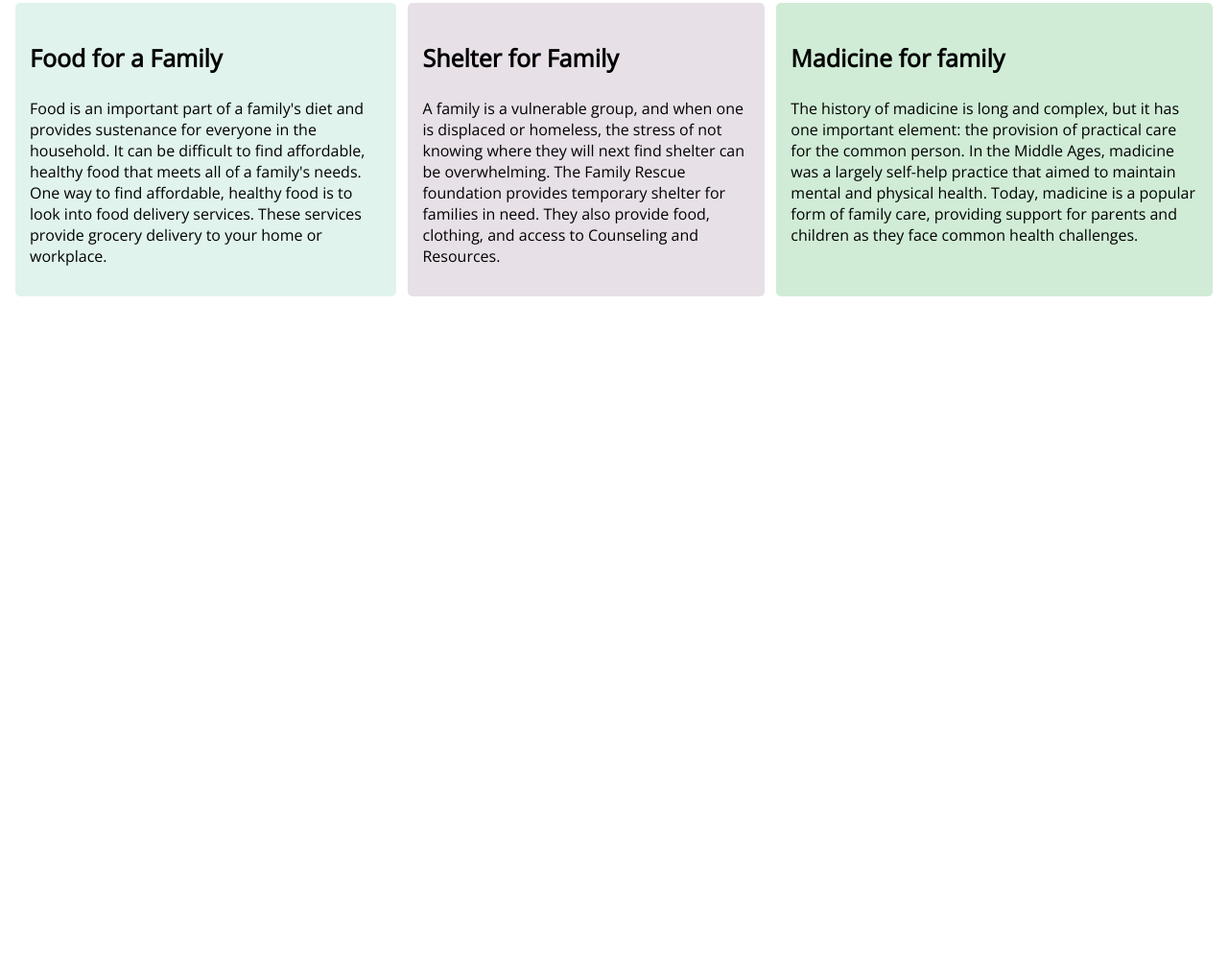
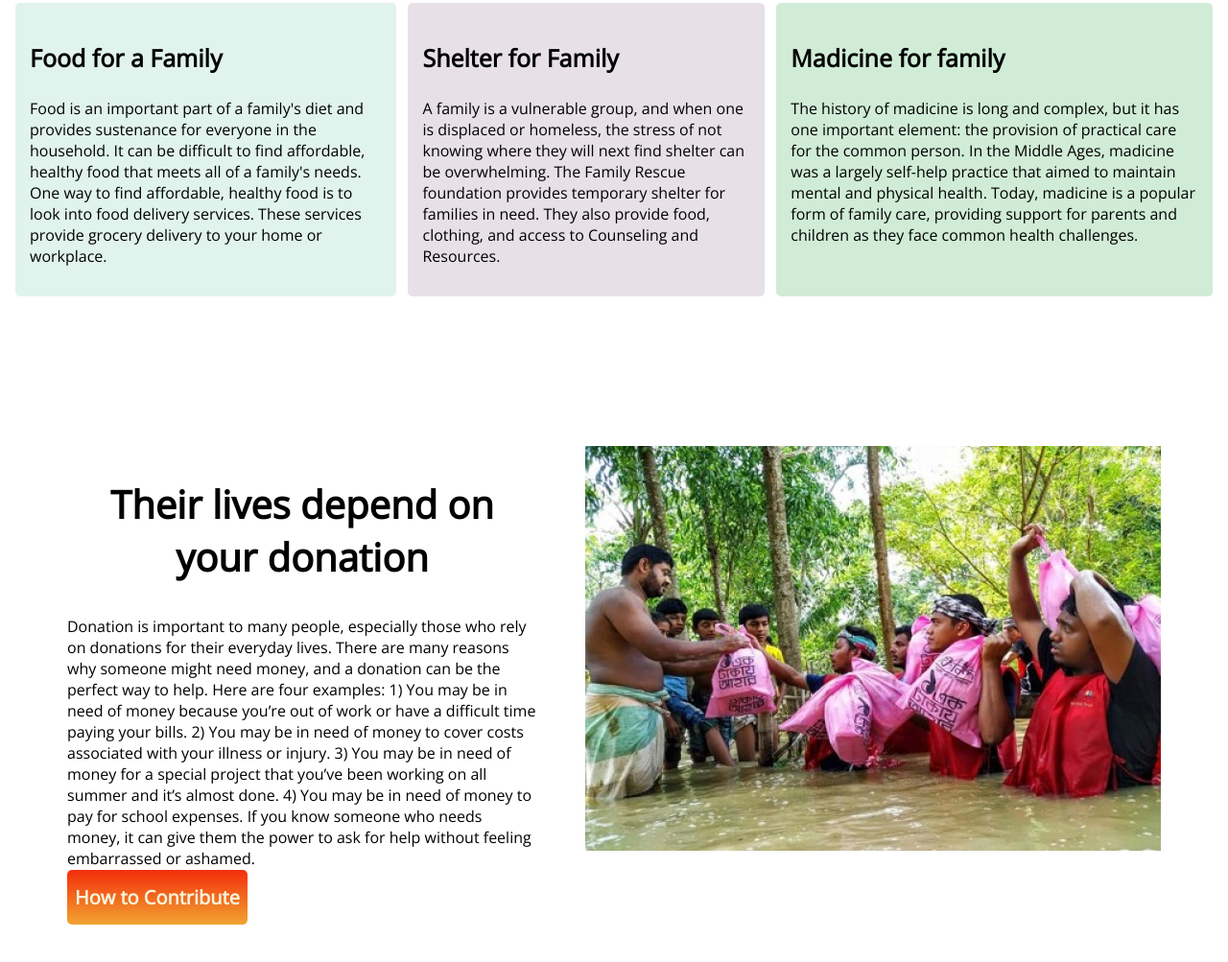
Before and after one commit to Maznur0079/Social-Service, a plain HTML site: page index.html in a window 1280 px wide. Shown: the part 1512-2515 px from the top of the page at 96% size. Before the commit the page ends 1827 px from the top, so only its background shows below. Drawn offline with nearby package versions, Linux system fonts and the light colour scheme.

Commit message:
how-to-contribute-add

```diff
--- a/index.html
+++ b/index.html
@@ -109,6 +109,39 @@
             </div>
         </section>
 
+        <section class="Donate-plan lives">
+
+            <div class="depend">
+                <h2>Their lives depend on your donation</h2>
+                <p>Donation is important to many people, especially those who rely on donations for their everyday
+                    lives.
+                    There
+                    are many reasons why someone might need money, and a donation can be the perfect way to help.
+                    Here
+                    are
+                    four
+                    examples: 1) You may be in need of money because you’re out of work or have a difficult time
+                    paying
+                    your
+                    bills. 2) You may be in need of money to cover costs associated with your illness or injury. 3)
+                    You
+                    may
+                    be
+                    in need of money for a special project that you’ve been working on all summer and it’s almost
+                    done.
+                    4)
+                    You
+                    may be in need of money to pay for school expenses. If you know someone who needs money, it can
+                    give
+                    them
+                    the power to ask for help without feeling embarrassed or ashamed.</p>
+                <a class="Donate-button" target="_blank" href="https://seordev.com/">How to Contribute</a>
+            </div>
+
+            <div>
+                <img src="images/donation11.jpg" alt="pic">
+            </div>
+        </section>
 
 
 
@@ -128,7 +161,11 @@
 
 
 
-    </section>
+
+
+
+
+
 
 
 
--- a/style.css
+++ b/style.css
@@ -117,6 +117,7 @@ html {
 .donate-plan {
     padding-top: 65px;
     padding-bottom: 30px;
+
 }
 
 .Donate-plan {
@@ -148,3 +149,16 @@ html {
     margin: 6px;
     border-radius: 5px;
 }
+
+.depend-donation {
+    display: flex;
+    width: 50%;
+}
+
+.lives {
+    padding: 150px 60px;
+}
+
+.depend {
+    padding-right: 50px;
+}
```
Also changed, not shown: images/Selected1.jpg (added), images/Selected2.jpg (added), images/Selected3.jpg (added).
